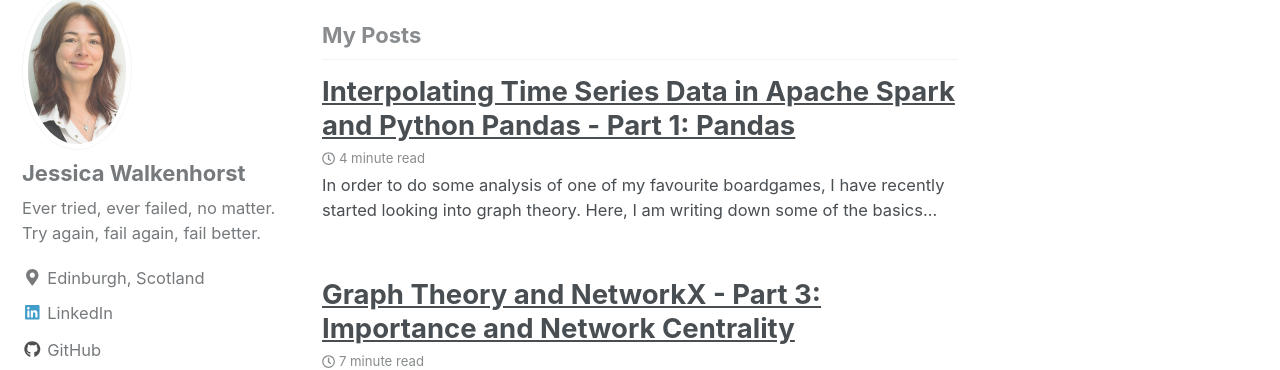
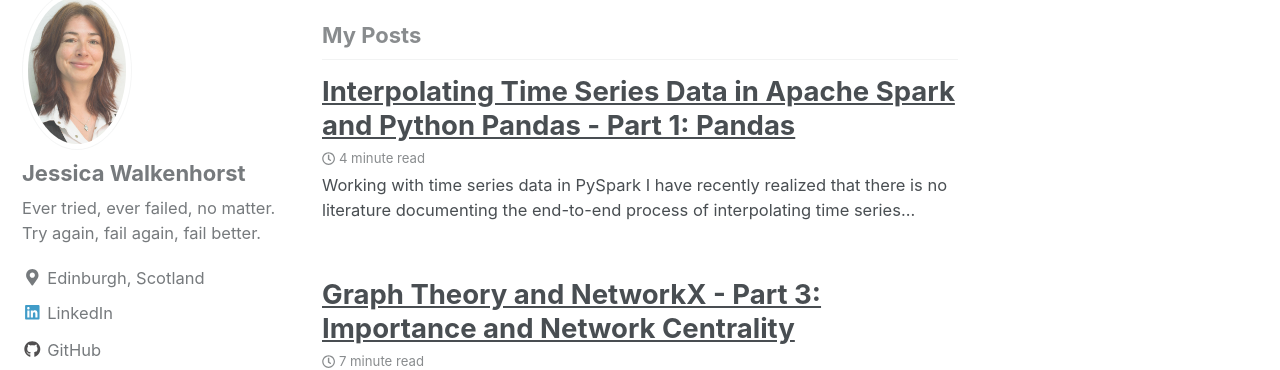
Before and after one commit to walkenho/walkenho.github.io, a Jekyll site: the page built from index.html, in a window 1280 px wide and 900 px high. Shown: the part 153-523 px from the top of the window. Built offline with Jekyll 4.4.1, drawn with Linux system fonts in a browser that asks for light colours; nearby versions of some CDN libraries; the list of posts is cut into pages by our own code.

Commit message:
Finishing re-introducing correct headers.

```diff
--- a/_posts/2019-01-14-interpolating-time-series-p1-pandas.md
+++ b/_posts/2019-01-14-interpolating-time-series-p1-pandas.md
@@ -5,10 +5,8 @@ tags:
   - time series data
   - python
   - pandas
-excerpt: In order to do some analysis of one of my favourite boardgames, I have recently started looking into graph theory. Here, I am writing down some of the basics that I have learned on the way.
+excerpt: Working with time series data in PySpark I have recently realized that there is no literature documenting the end-to-end process of interpolating time series data in PySpark. This mini-series is trying to in-fill this gap.
 ---
-
-excerpt: Working with time series data in PySpark I have recently realized that there is no literature documenting the end-to-end process of interpolating time series data in PySpark. This mini-series is trying to in-fill this gap.
 
 Note: Pandas version 0.20.1 (May 2017) changed the grouping API. This post reflects the functionality of the updated version.
 
```
